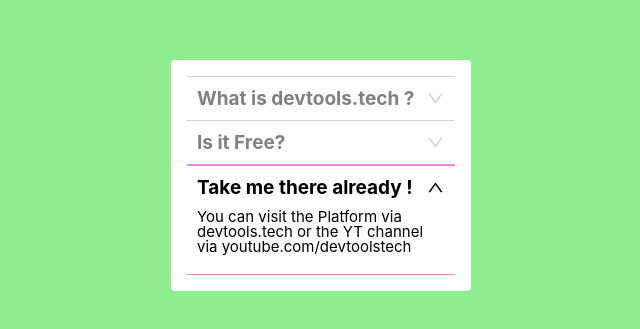
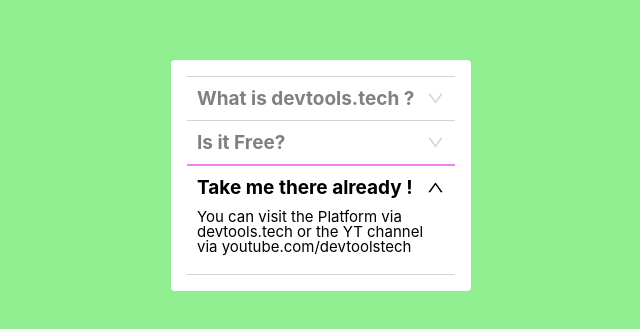
Before and after one commit to vinaygupta98/auto-collapsible-accordion, a React (Create React App) app: page / in a window 1280 px wide. Shown: the part 225-554 px from the top of the page, without its empty margins (319-959 px from the left). Built offline with nearby package versions, Linux system fonts and the light colour scheme.

Commit message:
added pipline changes

```diff
--- a/src/Components/AccordionItem.jsx
+++ b/src/Components/AccordionItem.jsx
@@ -9,7 +9,7 @@
         borderBottom:
           Number(length) === Number(id) - 1 || id === "1"
             ? "none"
-            : "1px solid violet",
+            : "1px solid lightgray",
         borderTop: id === activeIndex ? "2px solid violet" : "1px solid lightgray",
         padding: "10px",
       }}>
```
